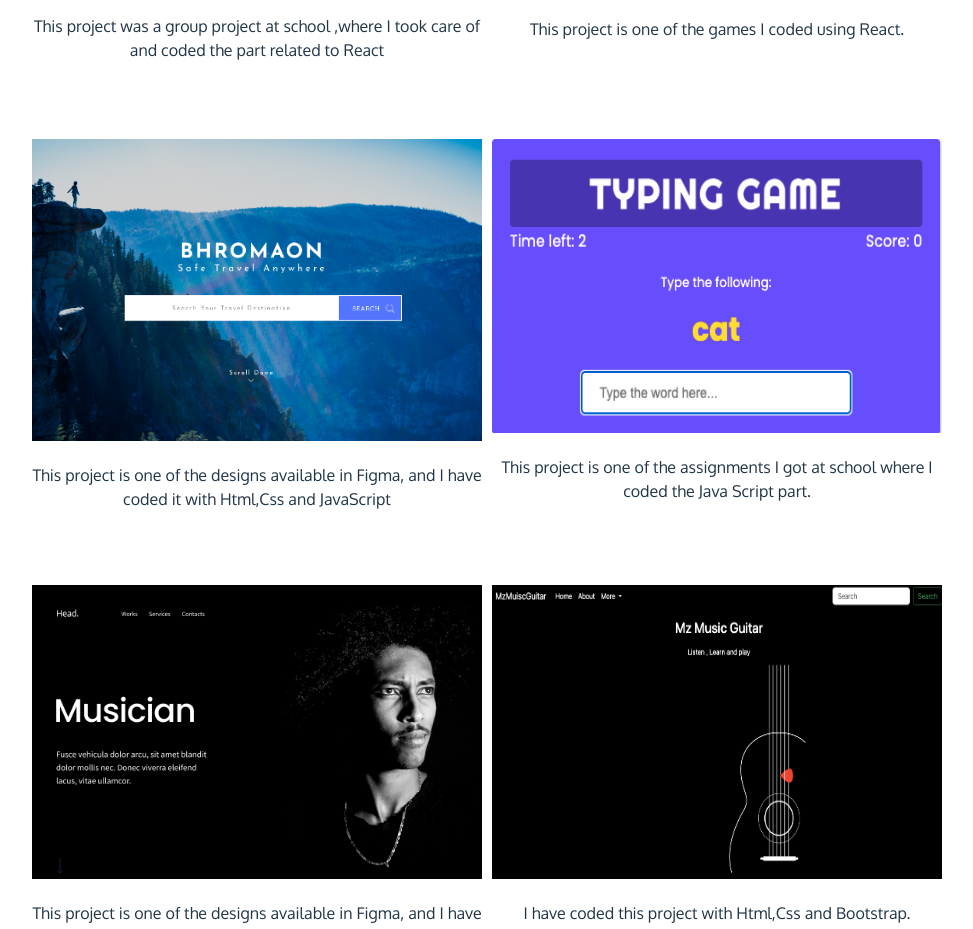
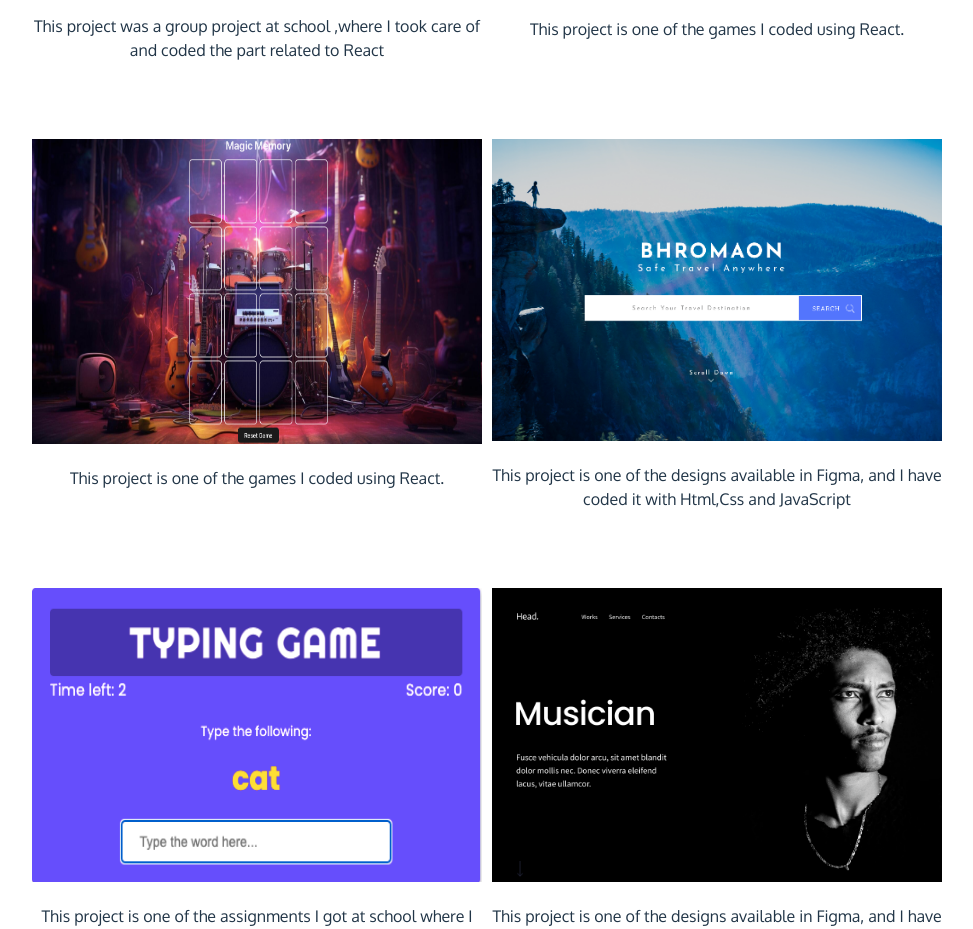
Before and after one commit to MahmoudAlZayed/myPortfolio, a React (Vite) app: page / in a window 1280 px wide. Shown: the part 2160-3089 px from the top of the page, without its empty margins (153-1126 px from the left). Built offline with nearby package versions, Linux system fonts and the light colour scheme.

Commit message:
added new app

```diff
--- a/src/Styles/work.scss
+++ b/src/Styles/work.scss
@@ -62,6 +62,11 @@ $color2: rgb(52, 52, 58);
     width: 100%;
     // border: 2px solid;
   }
+  .rockMemory {
+    max-width: 454px;
+    width: 100%;
+    min-height: 305px;
+  }
 
   .project4Image,
   .project2Image {
--- a/src/compnents/Work.jsx
+++ b/src/compnents/Work.jsx
@@ -7,6 +7,9 @@ import Project3 from "../images/Project3.png";
 import Project4 from "../images/Project4.png";
 import mainProject from "../images/mainProject.png";
 import TicTacToe from "../images/TicTacToe.png";
+import RockMemory from "../images/rock-magic-memory.png";
+
+
 
 export default function Work() {
   const projects = [
@@ -60,6 +63,24 @@ export default function Work() {
     },
     {
       id: 3,
+      title: <h1>ROCK-MAGIC-MEMORY</h1>,
+      image: (
+        <a
+          href="https://rock-magic-memory.netlify.app/"
+          target="_blank"
+          rel="noreferrer"
+        >
+          <img src={RockMemory} alt="Rock-Magic-Memory-Image" className="rockMemory" />
+        </a>
+      ),
+      description: (
+        <p className="projectDescription">
+         This project is one of the games I coded using React.
+        </p>
+      ),
+    },
+    {
+      id: 4,
       title: <h1>BHRAOMAON</h1>,
       image: (
         <a
@@ -78,7 +99,7 @@ export default function Work() {
       ),
     },
     {
-      id: 4,
+      id: 5,
       title: <h1>TYPING GAME</h1>,
 
       image: (
@@ -98,7 +119,7 @@ export default function Work() {
       ),
     },
     {
-      id: 5,
+      id: 6,
       title: <h1>MUSICIAN</h1>,
       image: (
         <a
@@ -117,7 +138,7 @@ export default function Work() {
       ),
     },
     {
-      id: 6,
+      id: 7,
       title: <h1>MZMUSICGUITAR</h1>,
       image: (
         <a
```
Also changed, not shown: src/images/rock-magic-memory.png (added).
